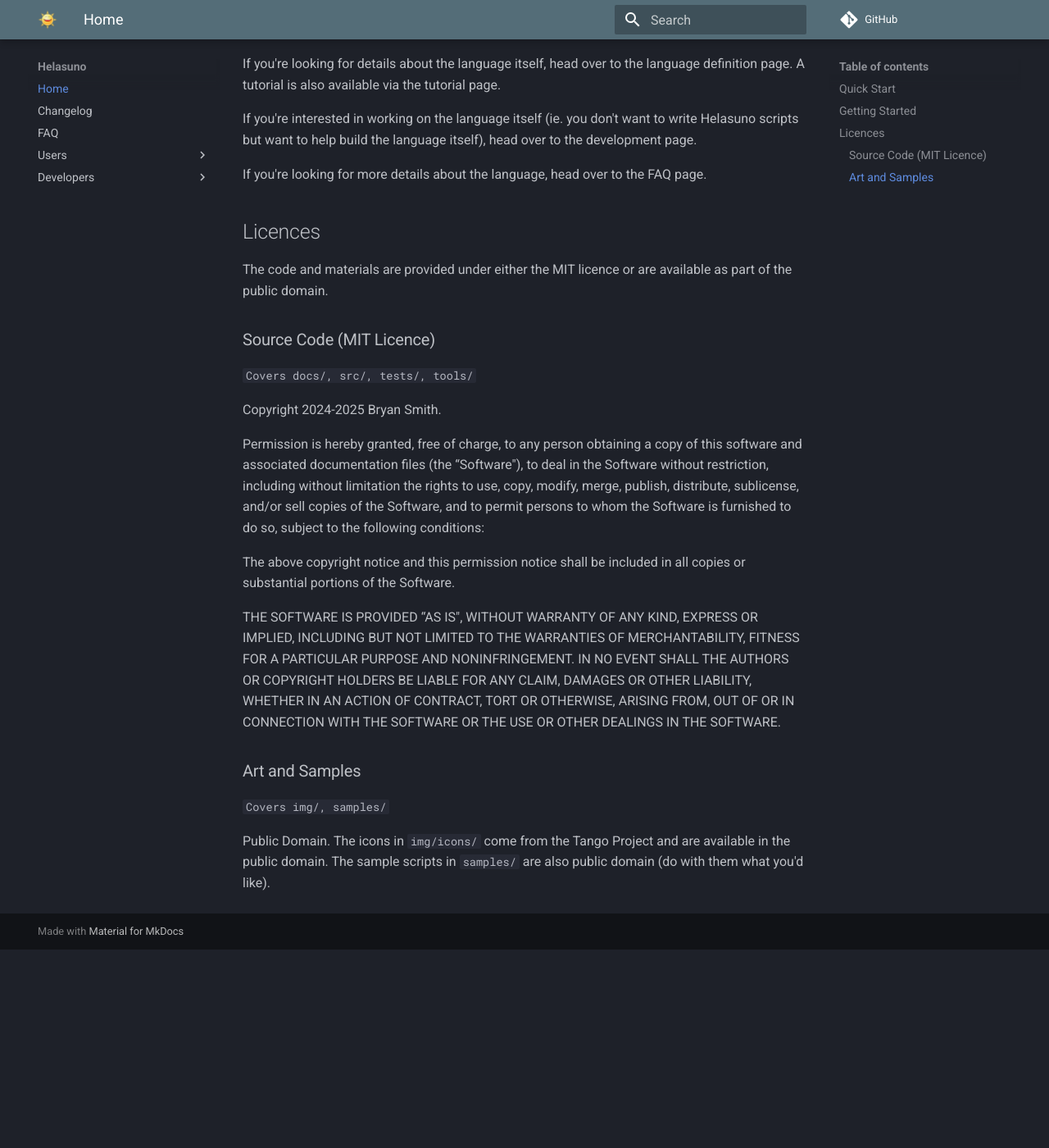
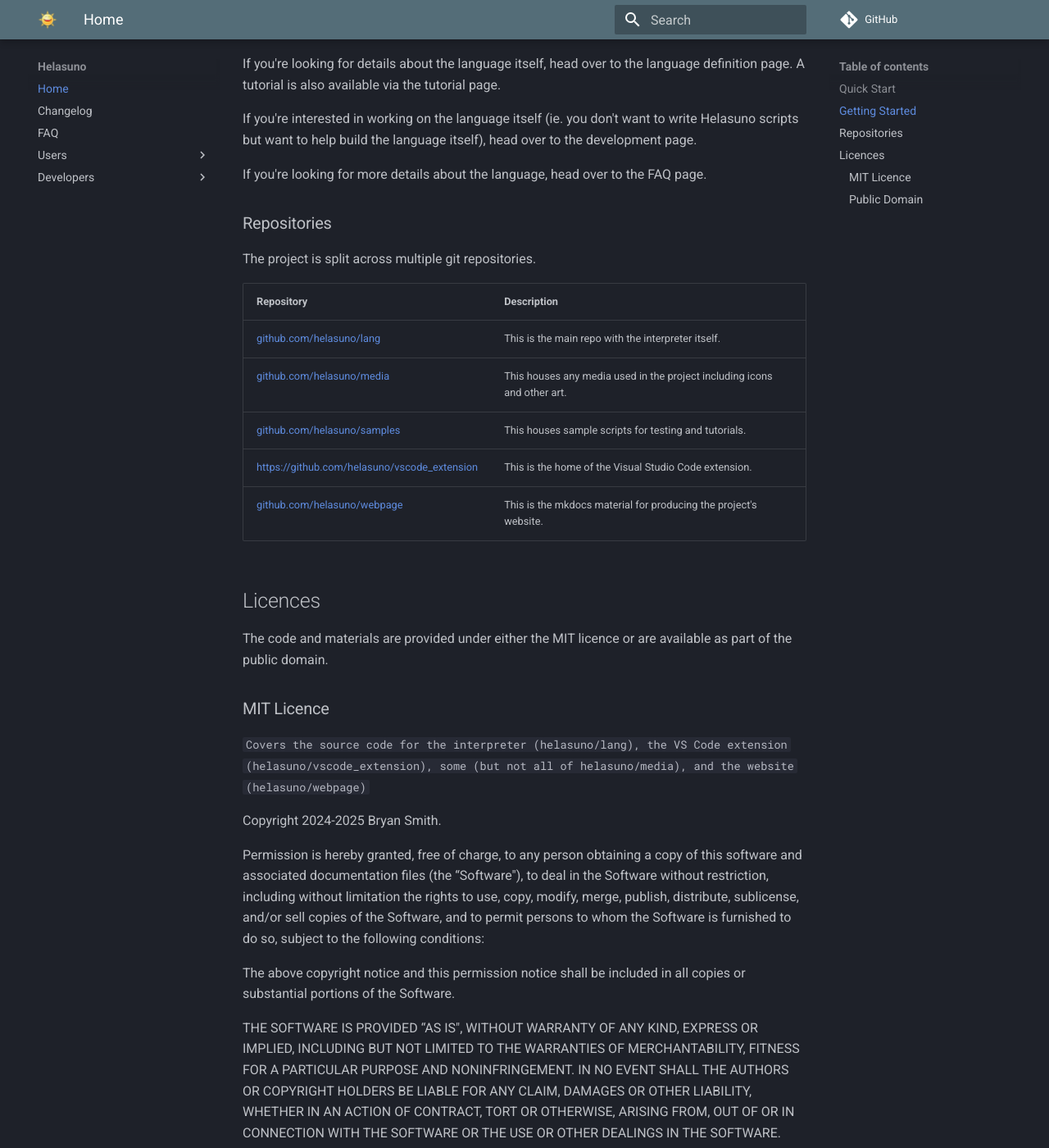
Before and after one commit to helasuno/webpage, an MkDocs documentation site: the page built from docs/index.md, in a window 1280 px wide and 1400 px high, scrolled down 983 px. Shown: the whole window at 82% size. Built offline with MkDocs 1.6.1 and Material for MkDocs 9.7.7, drawn with Linux system fonts in a browser that asks for light colours; comment, search, counter and statistics services are not loaded; before the commit the page ends 2141 px from its top, so only the background shows below that; some of the changed text lies outside the part shown.

Commit message:
Updates to the licence info and links to the repos added.

```diff
--- a/docs/index.md
+++ b/docs/index.md
@@ -32,12 +32,22 @@ If you're interested in working on the language itself (ie. you don't want to wr
 
 If you're looking for more details about the language, head over to the FAQ page.
 
+### Repositories
+The project is split across multiple git repositories.
+
+| Repository | Description |
+|----|----|
+| [github.com/helasuno/lang](github.com/helasuno/lang) | This is the main repo with the interpreter itself. |
+| [github.com/helasuno/media](github.com/helasuno/media) | This houses any media used in the project including icons and other art. |
+| [github.com/helasuno/samples](github.com/helasuno/samples) | This houses sample scripts for testing and tutorials. |
+| [https://github.com/helasuno/vscode_extension](https://github.com/helasuno/vscode_extension) | This is the home of the Visual Studio Code extension. |
+| [github.com/helasuno/webpage](github.com/helasuno/webpage) | This is the mkdocs material for producing the project's website. |
 
 ## Licences
 The code and materials are provided under either the MIT licence or are available as part of the public domain.
 
-### Source Code (MIT Licence)
-`Covers docs/, src/, tests/, tools/`
+### MIT Licence
+`Covers the source code for the interpreter (helasuno/lang), the VS Code extension (helasuno/vscode_extension), some (but not all of helasuno/media), and the website (helasuno/webpage)`
 
 Copyright 2024-2025 Bryan Smith.
 
@@ -47,7 +57,9 @@ The above copyright notice and this permission notice shall be included in all c
 
 THE SOFTWARE IS PROVIDED “AS IS", WITHOUT WARRANTY OF ANY KIND, EXPRESS OR IMPLIED, INCLUDING BUT NOT LIMITED TO THE WARRANTIES OF MERCHANTABILITY, FITNESS FOR A PARTICULAR PURPOSE AND NONINFRINGEMENT. IN NO EVENT SHALL THE AUTHORS OR COPYRIGHT HOLDERS BE LIABLE FOR ANY CLAIM, DAMAGES OR OTHER LIABILITY, WHETHER IN AN ACTION OF CONTRACT, TORT OR OTHERWISE, ARISING FROM, OUT OF OR IN CONNECTION WITH THE SOFTWARE OR THE USE OR OTHER DEALINGS IN THE SOFTWARE.
 
-### Art and Samples
-`Covers img/, samples/`
+### Public Domain
+`Covers some of the media (helasuno/media) and the sample code (helasuno/samples)`
 
-Public Domain. The icons in `img/icons/` come from the Tango Project and are available in the public domain. The sample scripts in `samples/` are also public domain (do with them what you'd like).
+Public Domain. The base icons come from the Tango Project and are available in the public domain. In the spirit of keeping things in the public domain as such, the combination of them into the project's logo/icon is also public domain.
+
+The sample scripts are also public domain (do with them what you'd like).
--- a/mkdocs.yml
+++ b/mkdocs.yml
@@ -1,5 +1,5 @@
 site_name: Helasuno
-repo_url: https://github.com/helasuno/helasuno
+repo_url: https://github.com/helasuno/lang
 theme:
   logo: icon.png
   name: material
```
Also changed, not shown: 1 other file.
